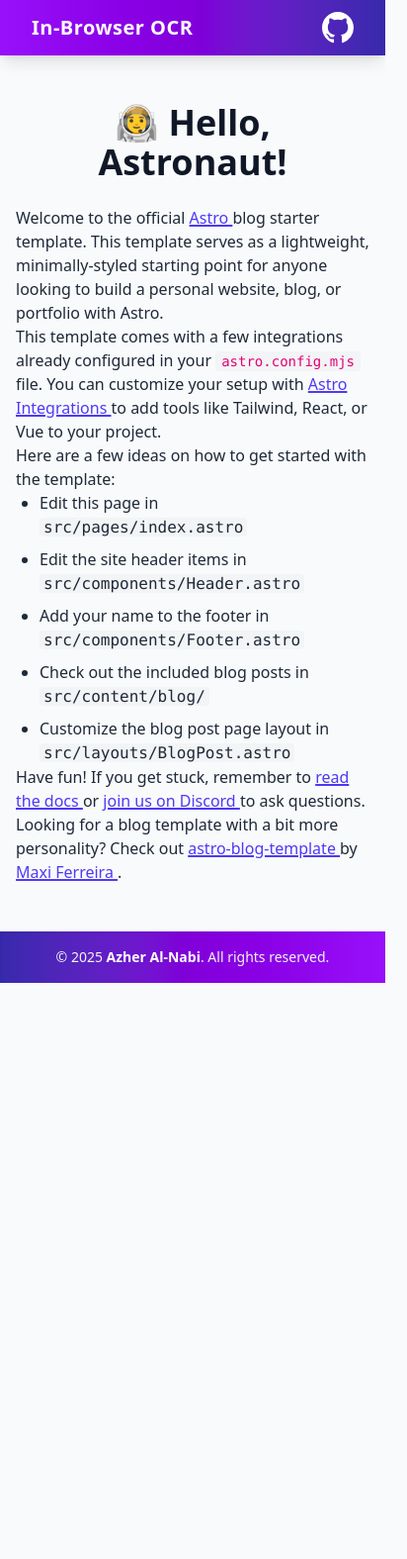
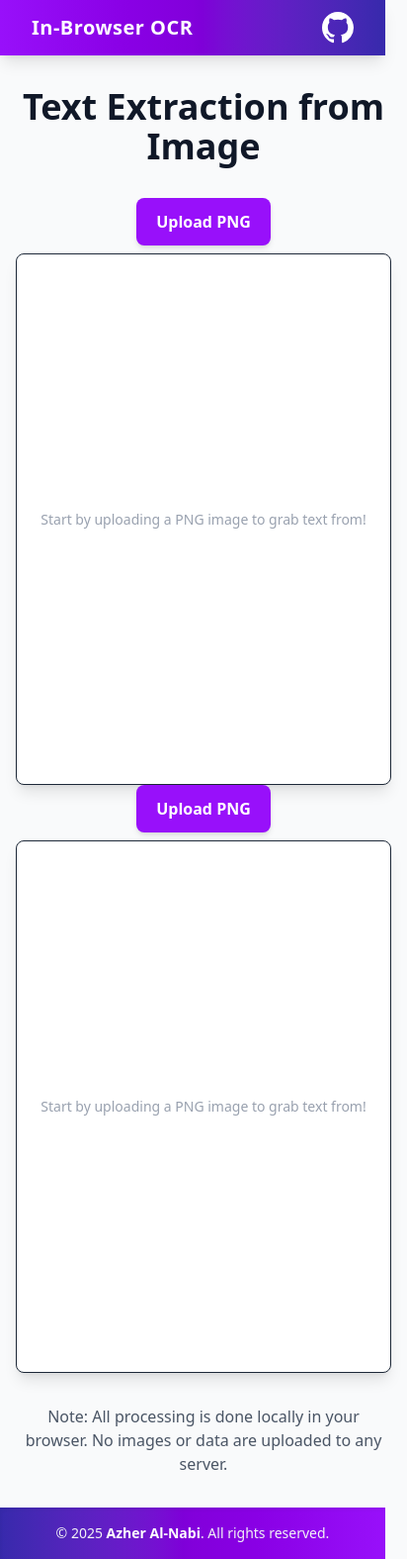
Before and after one commit to azher-alnabi/browser-ocr, an Astro site in the folder frontend/: page / in a window 390 px wide. Shown: the whole page at 99% size, 412 px wide, since content can reach past the window. Before the commit the page ends 993 px from the top, so only its background shows below. Built offline with nearby package versions, Linux system fonts and the light colour scheme; Astro itself is replaced by a stand-in of ours.

Commit message:
Rought outline of what the cards will look like

```diff
--- /dev/null
+++ b/frontend/src/components/PosterCard.tsx
@@ -0,0 +1,27 @@
+import React from "react";
+
+interface PosterCardProps {
+  src: string | null;
+}
+
+const PosterCard: React.FC<PosterCardProps> = ({ src }) => {
+  return (
+    <div className="min-w-[380px] sm:min-w-[500px] max-w-sm w-full">
+      <div className="aspect-[1/1.414] bg-white border-grey-900 border-1 shadow-lg rounded-lg overflow-hidden flex items-center justify-center">
+        {src ? (
+          <img
+            src={src}
+            alt="Poster"
+            className="w-full h-full object-contain"
+          />
+        ) : (
+          <div className="flex items-center justify-center text-gray-400 text-sm">
+            Start by uploading a PNG image to grab text from!
+          </div>
+        )}
+      </div>
+    </div>
+  );
+};
+
+export default PosterCard;
--- /dev/null
+++ b/frontend/src/components/PosterUploader.tsx
@@ -0,0 +1,78 @@
+import React, { useState, useEffect } from "react";
+import PosterCard from "./PosterCard";
+
+const LOCAL_STORAGE_KEY = "uploadedPoster";
+
+const PosterUploader: React.FC = () => {
+  const [posterSrc, setPosterSrc] = useState<string | null>(null);
+
+  useEffect(() => {
+    const saved = localStorage.getItem(LOCAL_STORAGE_KEY);
+    if (saved) setPosterSrc(saved);
+  }, []);
+
+  const handleUploadClick = () => {
+    const input = document.getElementById("upload-png") as HTMLInputElement;
+    input?.click();
+  };
+
+  const handleFileChange = (e: React.ChangeEvent<HTMLInputElement>) => {
+    const file = e.target.files?.[0];
+    if (!file) return;
+
+    if (file.type !== "image/png") {
+      alert("Please upload a PNG file!");
+      return;
+    }
+
+    const reader = new FileReader();
+    reader.onload = () => {
+      const result = reader.result as string;
+      localStorage.setItem(LOCAL_STORAGE_KEY, result);
+      setPosterSrc(result);
+    };
+    reader.readAsDataURL(file);
+  };
+
+  return (
+    <div className="flex flex-col items-center space-y-2">
+      <div className="flex space-x-2">
+
+        <button
+          type="button"
+          className="px-5 py-3 bg-purple-600 hover:bg-purple-700 text-white font-semibold rounded-lg shadow-md hover:shadow-lg transition-all"
+          onClick={handleUploadClick}
+        >
+          Upload PNG
+        </button>
+
+        {posterSrc && (
+          <button
+            type="button"
+            className="px-5 py-3 bg-purple-600 hover:bg-purple-700 text-white font-semibold rounded-lg shadow-md hover:shadow-lg transition-all"
+            onClick={() => {
+              localStorage.removeItem(LOCAL_STORAGE_KEY);
+              setPosterSrc(null);
+            }}
+          >
+            Clear Poster
+          </button>
+        )}
+
+      </div>
+
+      {/* Hidden file input */}
+      <input
+        id="upload-png"
+        type="file"
+        accept="image/png"
+        className="hidden"
+        onChange={handleFileChange}
+      />
+
+      <PosterCard src={posterSrc} />
+    </div>
+  );
+};
+
+export default PosterUploader;
--- /dev/null
+++ b/frontend/src/components/UploadPNG.tsx
@@ -0,0 +1,41 @@
+import React from "react";
+
+const LOCAL_STORAGE_KEY = "uploadedPoster";
+
+interface UploadPNGProps {
+  onUpload: (dataUrl: string) => void;
+}
+
+const UploadPNG: React.FC<UploadPNGProps> = ({ onUpload }) => {
+  const handleUpload = (e: React.ChangeEvent<HTMLInputElement>) => {
+    const file = e.target.files?.[0];
+    if (!file) return;
+
+    if (file.type !== "image/png") {
+      alert("Please upload a PNG file!");
+      return;
+    }
+
+    const reader = new FileReader();
+    reader.onload = () => {
+      const result = reader.result as string;
+      localStorage.setItem(LOCAL_STORAGE_KEY, result);
+      onUpload(result);
+    };
+    reader.readAsDataURL(file);
+  };
+
+  return (
+    <label className="inline-block px-6 py-3 bg-blue-600 text-white font-semibold rounded-lg shadow hover:bg-blue-700 cursor-pointer transition">
+      Upload PNG
+      <input
+        type="file"
+        accept="image/png"
+        onChange={handleUpload}
+        className="hidden"
+      />
+    </label>
+  );
+};
+
+export default UploadPNG;
--- a/frontend/src/pages/index.astro
+++ b/frontend/src/pages/index.astro
@@ -3,6 +3,8 @@
 import Footer from '../components/Footer.astro';
 import Header from '../components/Header.astro';
 import { SITE_DESCRIPTION, SITE_TITLE } from '../consts';
+
+import PosterUploader from '../components/PosterUploader.tsx';
 ---
 
 <!doctype html>
@@ -13,67 +15,27 @@
   <body class="bg-gray-50 text-gray-800 flex flex-col min-h-screen font-sans">
     <Header />
 
-    <main class="flex-1 max-w-3xl mx-auto px-4 sm:px-6 lg:px-8 py-12">
-      <h1 class="text-4xl font-bold text-gray-900 mb-6 text-center">
-        🧑‍🚀 Hello, Astronaut!
+
+    <main class="flex-1 max-w-6xl mx-auto px-4 sm:px-6 lg:px-8 py-8">
+      <h1 class="text-4xl font-bold text-gray-900 mb-8 text-center">
+        Text Extraction from Image
       </h1>
-
-      <div class="prose prose-lg prose-indigo max-w-none">
-        <p>
-          Welcome to the official
-          <a href="https://astro.build/" class="text-indigo-600 hover:text-indigo-800 underline decoration-2">
-            Astro
-          </a>
-          blog starter template. This template serves as a lightweight, minimally-styled starting point for
-          anyone looking to build a personal website, blog, or portfolio with Astro.
-        </p>
-
-        <p>
-          This template comes with a few integrations already configured in your
-          <code class="px-1.5 py-0.5 rounded bg-gray-100 text-pink-600 font-mono text-sm">
-            astro.config.mjs
-          </code>
-          file. You can customize your setup with
-          <a href="https://astro.build/integrations" class="text-indigo-600 hover:text-indigo-800 underline decoration-2">
-            Astro Integrations
-          </a>
-          to add tools like Tailwind, React, or Vue to your project.
-        </p>
-
-        <p>Here are a few ideas on how to get started with the template:</p>
-        <ul class="list-disc pl-6 space-y-2">
-          <li>Edit this page in <code class="bg-gray-100 px-1 rounded">src/pages/index.astro</code></li>
-          <li>Edit the site header items in <code class="bg-gray-100 px-1 rounded">src/components/Header.astro</code></li>
-          <li>Add your name to the footer in <code class="bg-gray-100 px-1 rounded">src/components/Footer.astro</code></li>
-          <li>Check out the included blog posts in <code class="bg-gray-100 px-1 rounded">src/content/blog/</code></li>
-          <li>Customize the blog post page layout in <code class="bg-gray-100 px-1 rounded">src/layouts/BlogPost.astro</code></li>
-        </ul>
-
-        <p>
-          Have fun! If you get stuck, remember to
-          <a href="https://docs.astro.build/" class="text-indigo-600 hover:text-indigo-800 underline decoration-2">
-            read the docs
-          </a>
-          or
-          <a href="https://astro.build/chat" class="text-indigo-600 hover:text-indigo-800 underline decoration-2">
-            join us on Discord
-          </a>
-          to ask questions.
-        </p>
-
-        <p>
-          Looking for a blog template with a bit more personality? Check out
-          <a href="https://github.com/Charca/astro-blog-template" class="text-indigo-600 hover:text-indigo-800 underline decoration-2">
-            astro-blog-template
-          </a>
-          by
-          <a href="https://twitter.com/Charca" class="text-indigo-600 hover:text-indigo-800 underline decoration-2">
-            Maxi Ferreira
-          </a>.
+      <div class="flex flex-col md:flex-row items-start sm:gap-12">
+        <div class="flex-1">
+          <PosterUploader client:load />
+        </div>
+        <div class="flex-1">
+          <PosterUploader client:load />
+        </div>
+      </div>
+      <div>
+        <p class="mt-8 text-center text-gray-600">
+          Note: All processing is done locally in your browser. No images or data are uploaded to any server.
         </p>
       </div>
     </main>
 
+
     <Footer />
   </body>
 </html>
```
